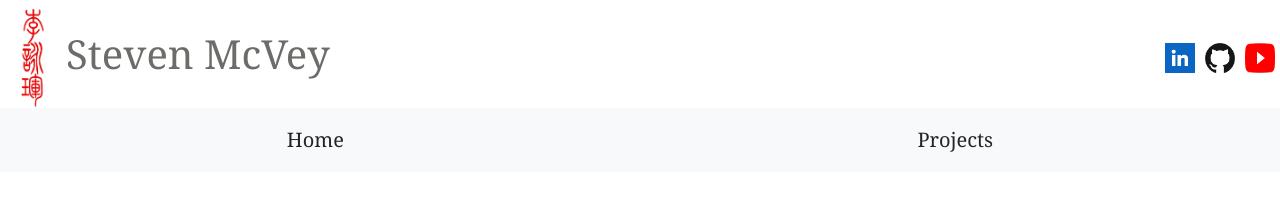
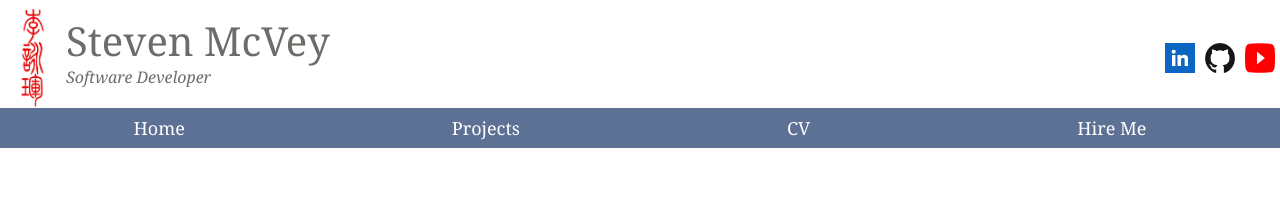
Before and after one commit to smcvey7/portfolio, a React (Create React App) app: page / in a window 1280 px wide. Shown: the top 206 px of the page. Built offline with nearby package versions, Linux system fonts and the light colour scheme.

Commit message:
update Header and NavBar styling

```diff
--- a/src/Header.js
+++ b/src/Header.js
@@ -1,11 +1,15 @@
 import React from "react";
+import styled from "styled-components";
 
 function Header() {
   return (
     <div className="d-flex flex-horizontal justify-content-between mt-2 align-items-center">
       <div className="d-flex flex-horizontal align-items-center" >
         <img alt="Steven McVey" className="calligraphy" src="./img/calligraphy.png" />
-        <h1>Steven McVey</h1>
+        <div style={{position: "relative", top: "-5px"}} className="text-start">
+          <h1 style={{marginBottom: "0px"}}>Steven McVey</h1>
+          <em>Software Developer</em>
+        </div>
       </div>
       <div>
         <a href="https://www.linkedin.com/in/stevenlmcvey/" ><img alt="LinkedIn icon" className="link-icon" src="./img/linkedin-icon.png" /></a>
@@ -16,4 +20,9 @@ function Header() {
   );
 }
 
+const StyledEm = styled("em")`
+  font-size: 1.5rem;
+  margin-top: 0px;
+`;
+
 export default Header;
--- a/src/NavBar.js
+++ b/src/NavBar.js
@@ -1,13 +1,14 @@
 import React from "react";
 import { Link } from "react-router-dom";
-
+import styled from "styled-components";
 
 function NavBar() {
   return (
-    <nav class="navbar navbar-expand-lg bg-body-tertiary justify-content-around">
+    <StyledNavBar class="navbar navbar-expand-lg bg-body-tertiary justify-content-around">
+      <div style={{height: "100%"}} className="d-flex flex-horizontal justify-content-around align-items-center">
       <Link
         to="/"
-        className="btn btn-lg custom-button"
+        className="btn btn-lg custom-button navText"
         role="button"
       >
         Home
@@ -15,13 +16,38 @@ function NavBar() {
 
       <Link
         to="/projects"
-        className="btn btn-lg custom-button"
+        className="btn btn-lg custom-button navText"
         role="button"
       >
         Projects
       </Link>
-    </nav>
+
+      <Link
+        to="/cv"
+        className="btn btn-lg custom-button navText"
+        role="button"
+      >
+        CV
+      </Link>
+
+      <Link
+        to="/contact"
+        className="btn btn-lg custom-button navText"
+        role="button"
+      >
+        Hire Me
+      </Link>
+      </div>
+
+    </StyledNavBar>
   );
 }
 
+const StyledNavBar = styled("div")`
+  height: 40px;
+  background-color: #5d7195;
+  color: #ffffff;
+  vertical-align: middle;
+`;
+
 export default NavBar;
```
